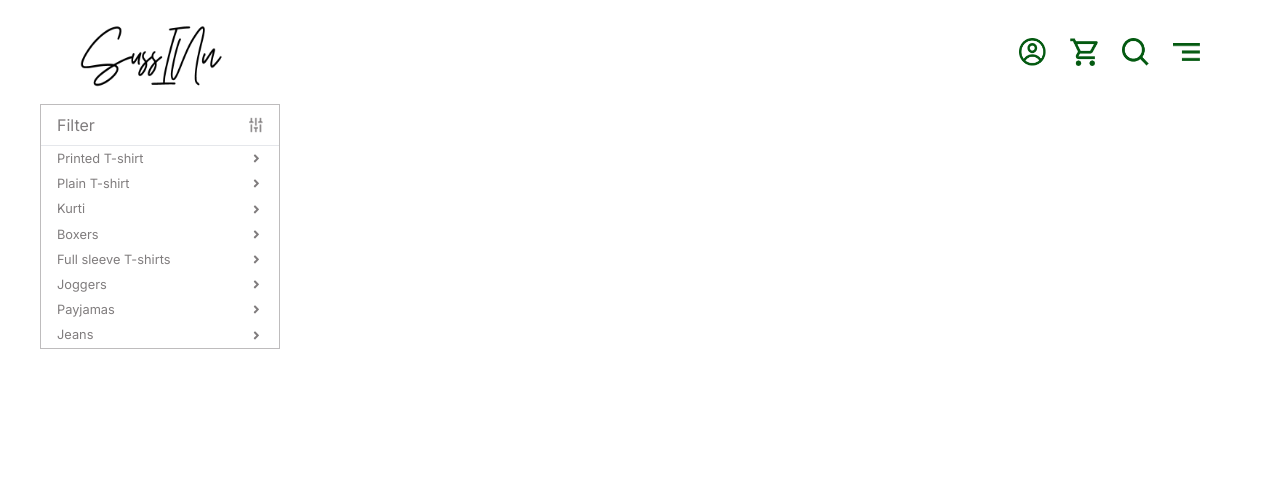
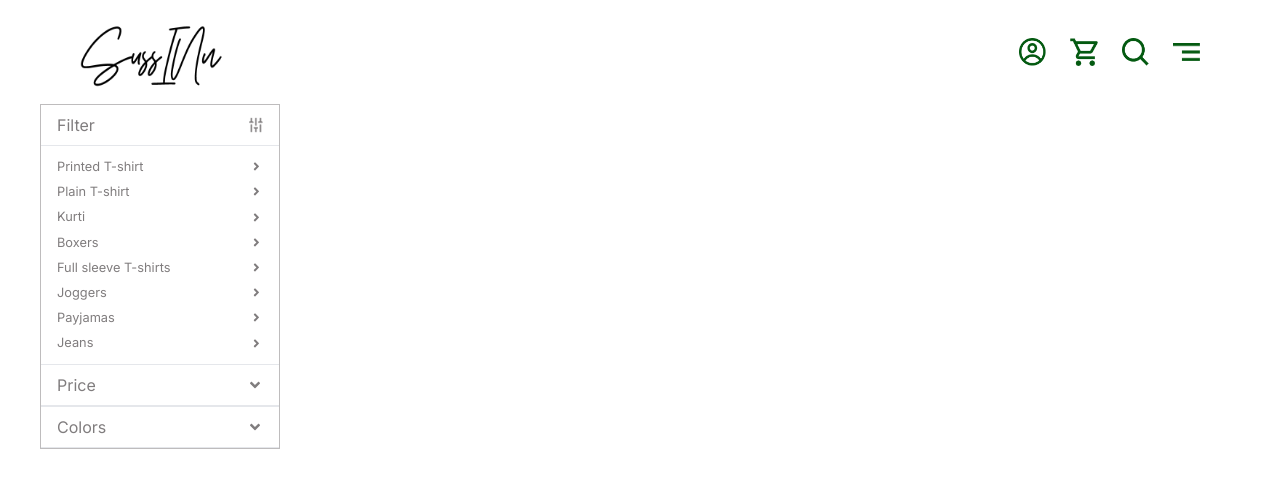
Before and after one commit to m-yunus/suss_ecommerce, a React (Create React App) app: page /product-list-page in a window 1280 px wide. Shown: the top 488 px of the page. Built offline with nearby package versions, Linux system fonts and the light colour scheme.

Commit message:
price section completed

```diff
--- a/src/Pages/Product_List_Page/Product_List_Page.css
+++ b/src/Pages/Product_List_Page/Product_List_Page.css
@@ -25,3 +25,35 @@
  font-size: 0.8rem!important;
 
 }
+.plp-btn{
+      font-size: 1rem;
+}
+.left-section-product-list input[type="number"]{
+    width: 4rem;
+height: 2rem;
+border-radius: 0.5rem;
+border: 1px solid #BEBCBD;
+text-align: center;
+
+
+
+}
+
+.left-section-product-list input[type="range"] {
+
+  background-color: #8A33FD!important;
+
+
+  height: 6px;
+  width: 100%;
+}
+
+
+input[type="range"]::-webkit-slider-thumb {
+  -webkit-appearance: none;
+  width: 16px;
+  height: 16px;
+  background-color:#8A33FD;
+  border: none;
+  border-radius: 50%;
+}
--- a/src/Pages/Product_List_Page/Product_List_Page.jsx
+++ b/src/Pages/Product_List_Page/Product_List_Page.jsx
@@ -2,10 +2,14 @@ import React, { useState } from "react";
 import Navbar from "../../layout/Navbar";
 import "./Product_List_Page.css"
 import filter from "../../assets/images/Product-List-Page/filter.png"
-import {FaAngleRight} from "react-icons/fa"
+import { FaAngleRight, FaAngleDown, FaAngleUp} from "react-icons/fa";
 
 const Product_List_Page = () => {
   const [openDropdown, setOpenDropdown] = useState(null);
+   const [priceDropdown, setPricedropdown] = useState(false);
+    const [colorDropdownopen, setColordropdownopen] = useState(false);
+   const [minValue, setMinValue] = useState(50);
+   const [maxValue, setMaxValue] = useState(1000);
      const toggleDropdown = (dropdownName) => {
        if (openDropdown === dropdownName) {
 
@@ -16,6 +20,19 @@ const Product_List_Page = () => {
        }
      };
 
+      const handleSliderChange = (e) => {
+        const newValue = parseInt(e.target.value);
+        if (newValue >= minValue && newValue <= 1000) {
+          setMaxValue(newValue);
+        }
+      };
+      const pricedropdowntoggle=()=>{
+        setPricedropdown(!priceDropdown);
+      }
+      const colordropdowntoggle=()=>{
+        setColordropdownopen(!colorDropdownopen)
+
+      }
   return (
     <>
       <Navbar />
@@ -25,7 +42,7 @@ const Product_List_Page = () => {
             Filter <img className=" h-4" src={filter} alt="" />
           </h5>
           <hr />
-          <div className="relative">
+          <div className="relative mt-2">
             <button
               className=" flex justify-between items-center py-[3px] w-full"
               onClick={() => toggleDropdown("printedTshirt")}
@@ -132,7 +149,7 @@ const Product_List_Page = () => {
               </div>
             )}
           </div>
-          <div className="relative">
+          <div className="relative mb-2">
             <button
               className=" flex justify-between items-center py-[3px] w-full"
               onClick={() => toggleDropdown("jeans")}
@@ -147,6 +164,61 @@ const Product_List_Page = () => {
               </div>
             )}
           </div>
+          <hr />
+
+          <button
+            className="plp-btn w-full flex justify-between my-2 items-center"
+            onClick={pricedropdowntoggle}
+          >
+            Price {priceDropdown ? <FaAngleUp /> : <FaAngleDown />}
+          </button>
+          <hr />
+          {priceDropdown && (
+            <div className="my-4">
+              <input
+                className="mt-2 w-full  rounded-lg appearance-none cursor-pointer "
+                type="range"
+                name="range"
+                id="range"
+                value={maxValue}
+                min="50"
+                max="1000"
+                onChange={handleSliderChange}
+              />
+              <div className="flex justify-between mt-4">
+                <div>
+                  <span className=" mr-1">$</span>
+                  <input
+                    type="number"
+                    name="min"
+                    id="min"
+                    value={minValue}
+                    onChange={(e) => setMinValue(parseInt(e.target.value))}
+                  />
+                </div>
+                <div>
+                  <span className=" mr-1">$</span>
+                  <input
+                    type="number"
+                    name="max"
+                    id="max"
+                    value={maxValue}
+                    onChange={(e) => setMaxValue(parseInt(e.target.value))}
+                  />
+                </div>
+              </div>
+            </div>
+          )}
+          <hr />
+
+          <button
+            className="plp-btn w-full flex justify-between my-2 items-center"
+            onClick={colordropdowntoggle}
+          >
+            Colors {colorDropdownopen ? <FaAngleUp /> : <FaAngleDown />}
+          </button>
+          {colorDropdownopen && <div></div>}
+          <hr />
         </div>
       </div>
     </>
```
